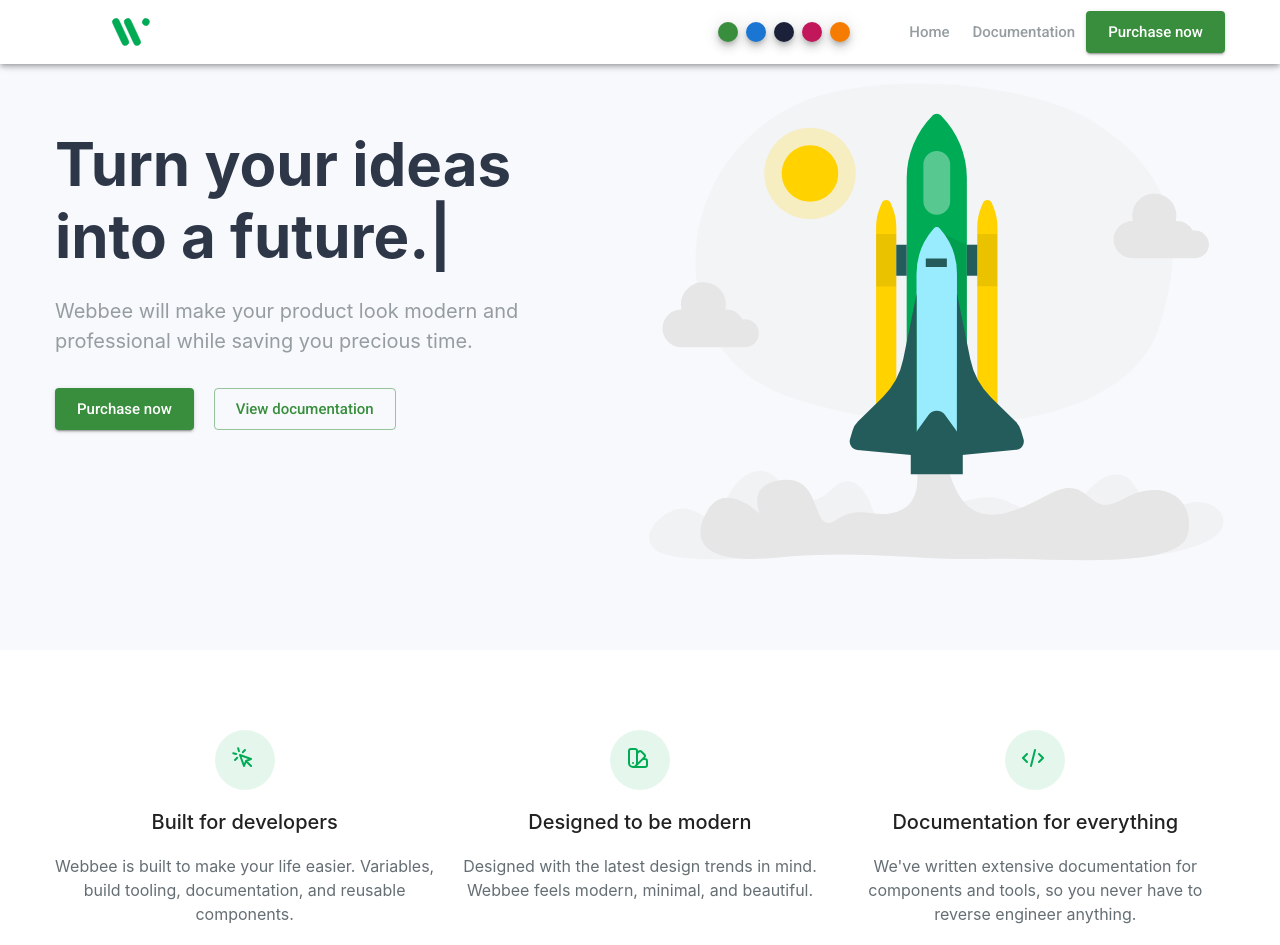
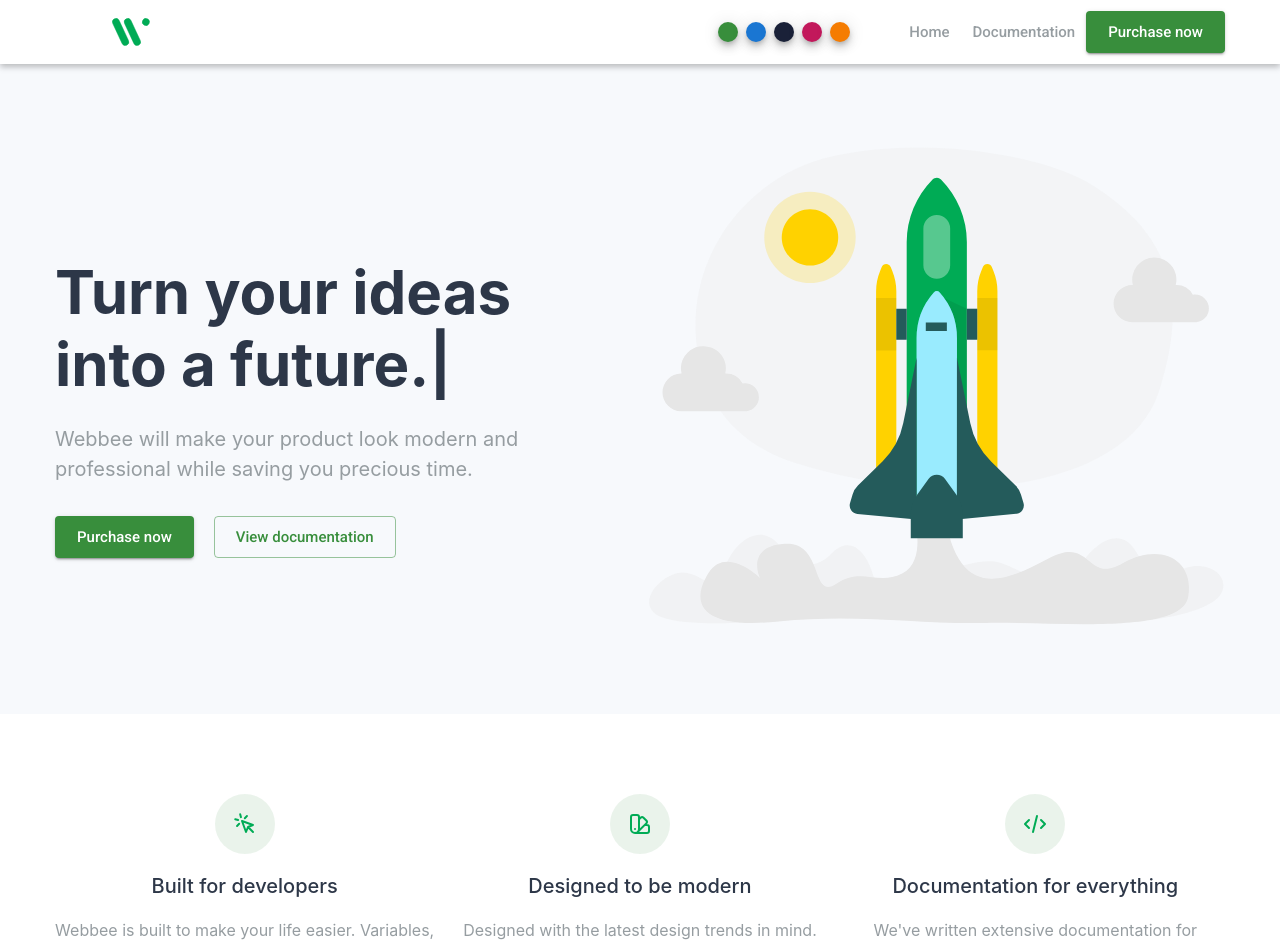
Before and after one commit to kamranansariofficial/webbee, a Next.js app: page / in a window 1280 px wide. Shown: the top 945 px of the page. Built offline with nearby package versions, Linux system fonts and the light colour scheme; some icons are missing; what jss-rtl would draw is missing.

Commit message:
comment appbar,hero color fixed

```diff
--- a/components/Appbar/index.js
+++ b/components/Appbar/index.js
@@ -23,7 +23,10 @@
   return (
     <div className="appbar">
       <Box sx={{ flexGrow: 1 }}>
-        <AppBar position="fixed" color="inherit">
+        <AppBar
+          position="fixed"
+          sx={{ bgcolor: theme.palette.background.paper }}
+        >
           <Container fixed>
             <Toolbar>
               <IconButton
--- a/components/Appbar/style.scss
+++ b/components/Appbar/style.scss
@@ -1,4 +1,8 @@
 .appbar {
+  & header{
+    box-shadow: rgb(0 0 0 / 25%) 0px 3px 6px 0px;
+    background-image: none;
+  }
   & .fab {
     min-height: 20px;
     width: 20px;
--- a/components/Home/cards.js
+++ b/components/Home/cards.js
@@ -5,6 +5,7 @@
 import Card from "@material-ui/core/Card";
 import CardContent from "@material-ui/core/CardContent";
 import Typography from "@material-ui/core/Typography";
+import { useTheme } from "@material-ui/core/styles";
 function cards() {
   const value = [
     {
@@ -140,6 +141,7 @@
         "6 months of free technical support to help you build your website faster.",
     },
   ];
+  const theme = useTheme();
   return (
     <div className="cards">
       <Container>
@@ -151,12 +153,12 @@
                 <CardContent>
                   <Box
                     borderRadius={50}
-                    bgcolor="rgb(0, 171, 85)"
                     display="inline-grid"
                     width={50}
                     height={50}
                     p="13px"
                     mb={2}
+                    bgcolor={theme.palette.primary.main}
                   >
                     {item.img}
                   </Box>
--- a/components/Home/hero.js
+++ b/components/Home/hero.js
@@ -3,6 +3,7 @@
 import Grid from "@material-ui/core/Grid";
 import { Box } from "@material-ui/system";
 import Typography from "@material-ui/core/Typography";
+import { useTheme } from "@material-ui/core/styles";
 function hero() {
   const Data = [
     {
@@ -16,9 +17,9 @@
           stroke="#00ab55"
         >
           <path
-            strokeLinecap="round"
-            strokeLinejoin="round"
-            strokeWidth="2"
+            stroke-linecap="round"
+            stroke-linejoin="round"
+            stroke-width="2"
             d="M15 15l-2 5L9 9l11 4-5 2zm0 0l5 5M7.188 2.239l.777 2.897M5.136 7.965l-2.898-.777M13.95 4.05l-2.122 2.122m-5.657 5.656l-2.12 2.122"
           ></path>
         </svg>
@@ -38,9 +39,9 @@
           stroke="#00ab55"
         >
           <path
-            strokeLinecap="round"
-            strokeLinejoin="round"
-            strokeWidth="2"
+            stroke-linecap="round"
+            stroke-linejoin="round"
+            stroke-width="2"
             d="M7 21a4 4 0 01-4-4V5a2 2 0 012-2h4a2 2 0 012 2v12a4 4 0 01-4 4zm0 0h12a2 2 0 002-2v-4a2 2 0 00-2-2h-2.343M11 7.343l1.657-1.657a2 2 0 012.828 0l2.829 2.829a2 2 0 010 2.828l-8.486 8.485M7 17h.01"
           ></path>
         </svg>
@@ -60,9 +61,9 @@
           stroke="#00ab55"
         >
           <path
-            strokeLinecap="round"
-            strokeLinejoin="round"
-            strokeWidth="2"
+            stroke-linecap="round"
+            stroke-linejoin="round"
+            stroke-width="2"
             d="M10 20l4-16m4 4l4 4-4 4M6 16l-4-4 4-4"
           ></path>
         </svg>
@@ -72,8 +73,12 @@
         "We've written extensive documentation for components and tools, so you never have to reverse engineer anything.",
     },
   ];
+  const theme = useTheme();
   return (
-    <div className="hero-section">
+    <Box
+      className="hero-section"
+      sx={{ bgcolor: theme.palette.background.paper }}
+    >
       <Container>
         <Box py={5} />
         <Grid container spacing={2}>
@@ -81,24 +86,19 @@
             <Grid item md={4} sm={12} key={Math.random()} textAlign="center">
               <Box
                 borderRadius={50}
-                bgcolor="rgba(0, 171, 85, 0.1)"
                 display="inline-grid"
                 width={60}
                 height={60}
-                p={2}
+                p="18px"
                 mb={2}
+                bgcolor={`rgba${theme.palette.primary.main.slice(3, -1)}, 0.1)`}
               >
                 {item.img}
               </Box>
-
               <Typography variant="h6" fontWeight={500} mb={2}>
                 {item.heading}
               </Typography>
-              <Typography
-                variant="p"
-                fontWeight={400}
-                sx={{ color: "rgb(100, 110, 115)" }}
-              >
+              <Typography variant="p" fontWeight={400} color="textSecondary">
                 {item.paragraph}
               </Typography>
             </Grid>
@@ -106,7 +106,7 @@
         </Grid>
         <Box py={4} />
       </Container>
-    </div>
+    </Box>
   );
 }
 
--- a/components/Home/style.scss
+++ b/components/Home/style.scss
@@ -1,7 +1,4 @@
 $media-tablet: "only screen and (max-width : 600px)";
-.hero {
-    background-color: #f7f9fc;
-  }
   .cards{
     .card-data{
       border-radius: 16px;
--- a/pages/_app.js
+++ b/pages/_app.js
@@ -58,8 +58,12 @@
         main: "#272d59",
       },
       background: {
-        paper: state.darkMode ? "#1A2138" : "#ffffff",
-        default: state.darkMode ? "#2C354E" : "#ffffff",
+        paper: state.darkMode ? "rgb(34, 43, 69)" : "#ffffff",
+        default: state.darkMode ? "rgb(26, 33, 56)" : "#F7F9FC",
+      },
+      text:{
+        primary: state.darkMode ?"#ffffff":"#2D3748",
+        secondary:"#969da1"
       },
       mode: state.darkMode ? "dark" : "light",
     },
--- a/pages/index.js
+++ b/pages/index.js
@@ -1,5 +1,6 @@
 import React from "react";
 import localeData from "locale.json";
+import { useTheme } from "@material-ui/core/styles";
 import Head from "next/head";
 import Grid from "@material-ui/core/Grid";
 import Typography from "@material-ui/core/Typography";
@@ -15,32 +16,33 @@
 import Started from "../components/Home/started";
 function Home({ locale }) {
   var localedata = localeData[locale];
-
+  const theme = useTheme();
   return (
-    <div className="home">
+    <div className="home" bgcolor={theme.palette.background.paper}>
       <Head>
         <title>Webbee | Techgater</title>
         <meta name="description" content="Almatar | Techgater" />
         <link rel="icon" href="/favicon.ico" />
       </Head>
       <div className="hero">
+        <Box py={4}/>
         <Container>
           <Grid container spacing={2}>
             <Grid item md={6} sm={12}>
-              <Box py={8} />
+              <Box py={12} />
               <Typography
                 variant="h2"
                 fontWeight={700}
                 mb={3}
-                sx={{ color: "rgb(45, 55, 72)" }}
+            color="textPrimary"
               >
-                Turn your ideas into a <span>future.|</span>
+                Turn your ideas <br/>into a <span>future.|</span>
               </Typography>
               <Typography
                 variant="p"
                 fontSize="20px"
                 fontWeight={400}
-                sx={{ color: "#969da1" }}
+                color="textSecondary"
                 mb={3}
               >
                 Webbee will make your product look modern and professional while
@@ -70,9 +72,9 @@
       </div>
       <Hero />
       <Features />
-      <Cards/>
-      <Demo/>
-      <Started/>
+      <Cards />
+      <Demo />
+      <Started />
     </div>
   );
 }
```
